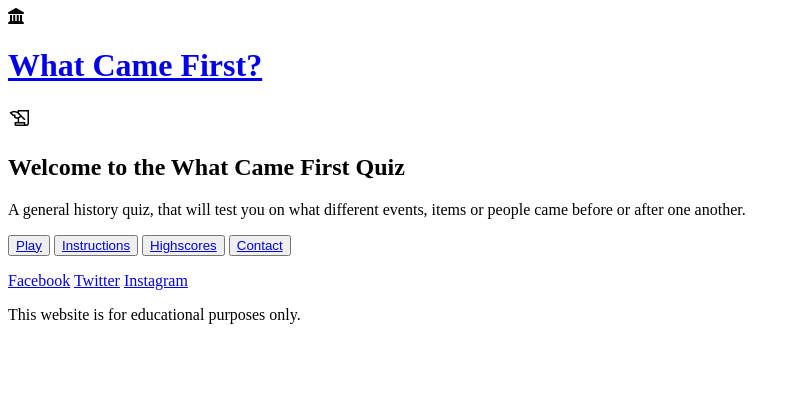
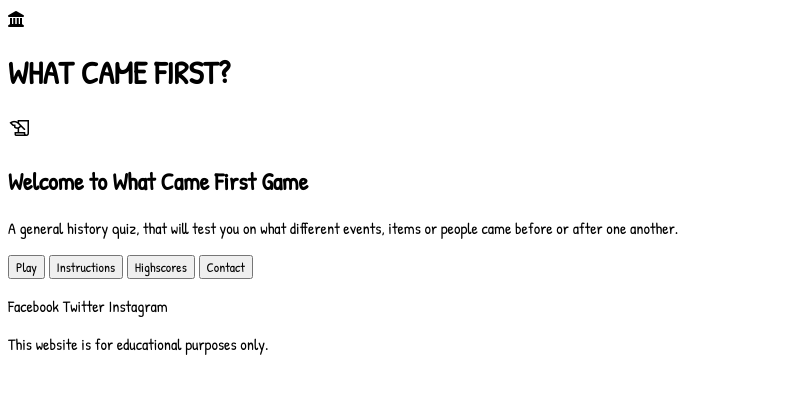
Before and after one commit to Megwana/whatcamefirst, a plain HTML site: page index.html in a window 1280 px wide. Shown: the whole page, without its empty margins (0-800 px from the left). Drawn offline with nearby package versions, Linux system fonts and the light colour scheme.

Commit message:
Add import google fonts link and changed text to neutral black

```diff
--- a/assets/css/style.css
+++ b/assets/css/style.css
@@ -1,3 +1,12 @@
+@import url('https://fonts.googleapis.com/css2?family=Patrick+Hand&display=swap');
+
+* {
+  font-family: 'Patrick Hand', cursive;
+  text-decoration: none;
+  color: black;
+}
+
+
 .material-symbols-outlined {
   font-variation-settings:
   'FILL' 0,
--- a/index.html
+++ b/index.html
@@ -18,9 +18,9 @@
     <!--Logo-->
     <logo><i class="fa-solid fa-landmark"></i></logo>
     <!--Header displaying the title and the premise of the quiz-->
-    <header class="landing-page-title">
-        <a href="index.html">
-            <h1>What Came First?</h1>
+    <header>
+        <a href="index.html" class="landing-page-title">
+            <h1>WHAT CAME FIRST?</h1>
         </a>
     </header>
     <!--Inserting symbol temporarily-->
@@ -29,7 +29,7 @@
     </span>
     <!--Welcome Container with introductory information and button links-->
     <div class="welcome-container">
-        <h2>Welcome to the What Came First Quiz</h2>
+        <h2>Welcome to What Came First Game</h2>
         <p>A general history quiz, that will test you on what different events, items or people came before or after one another.</p>
         <!--Button links for website options-->
         <div class="button-family">
```
